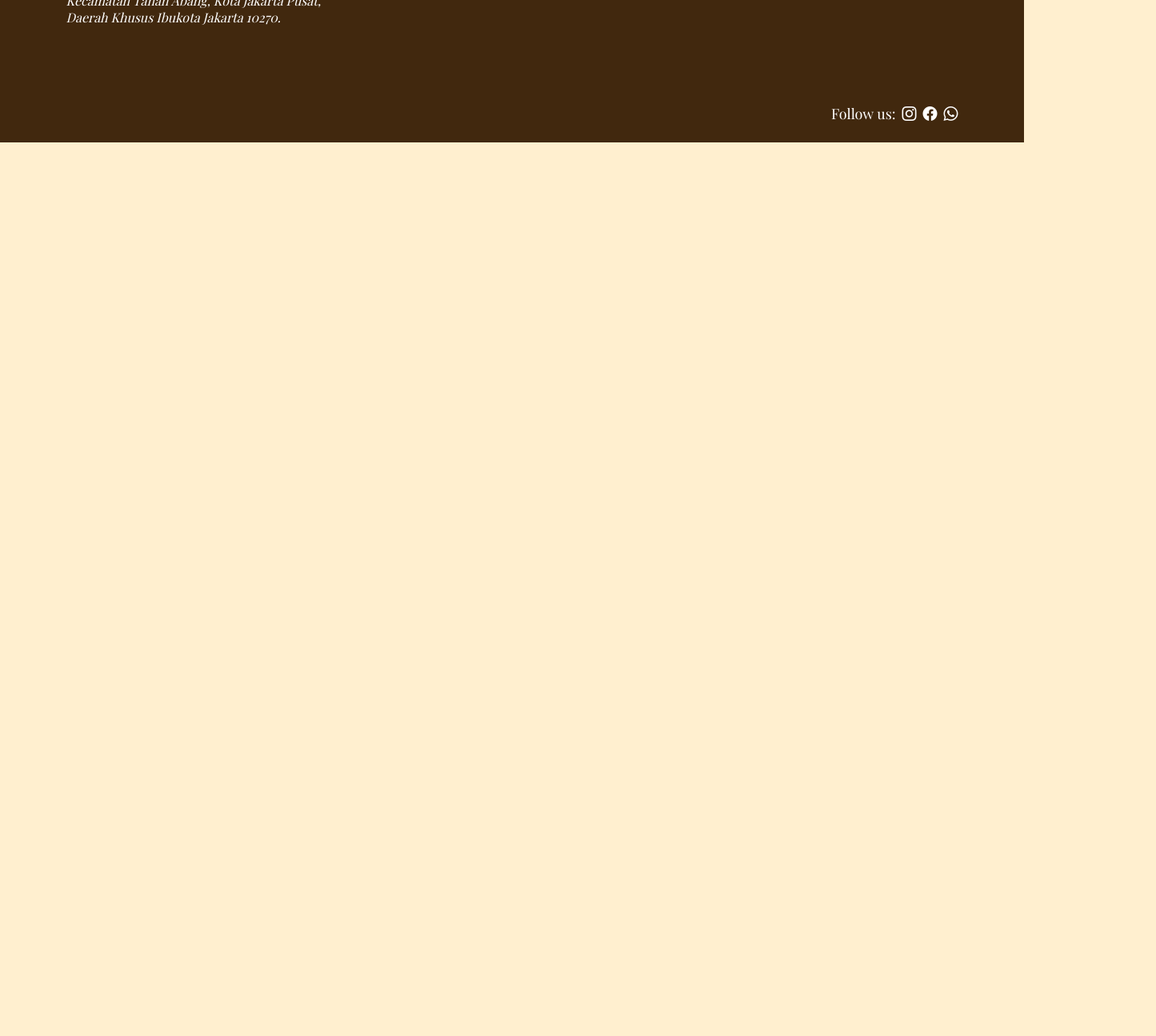
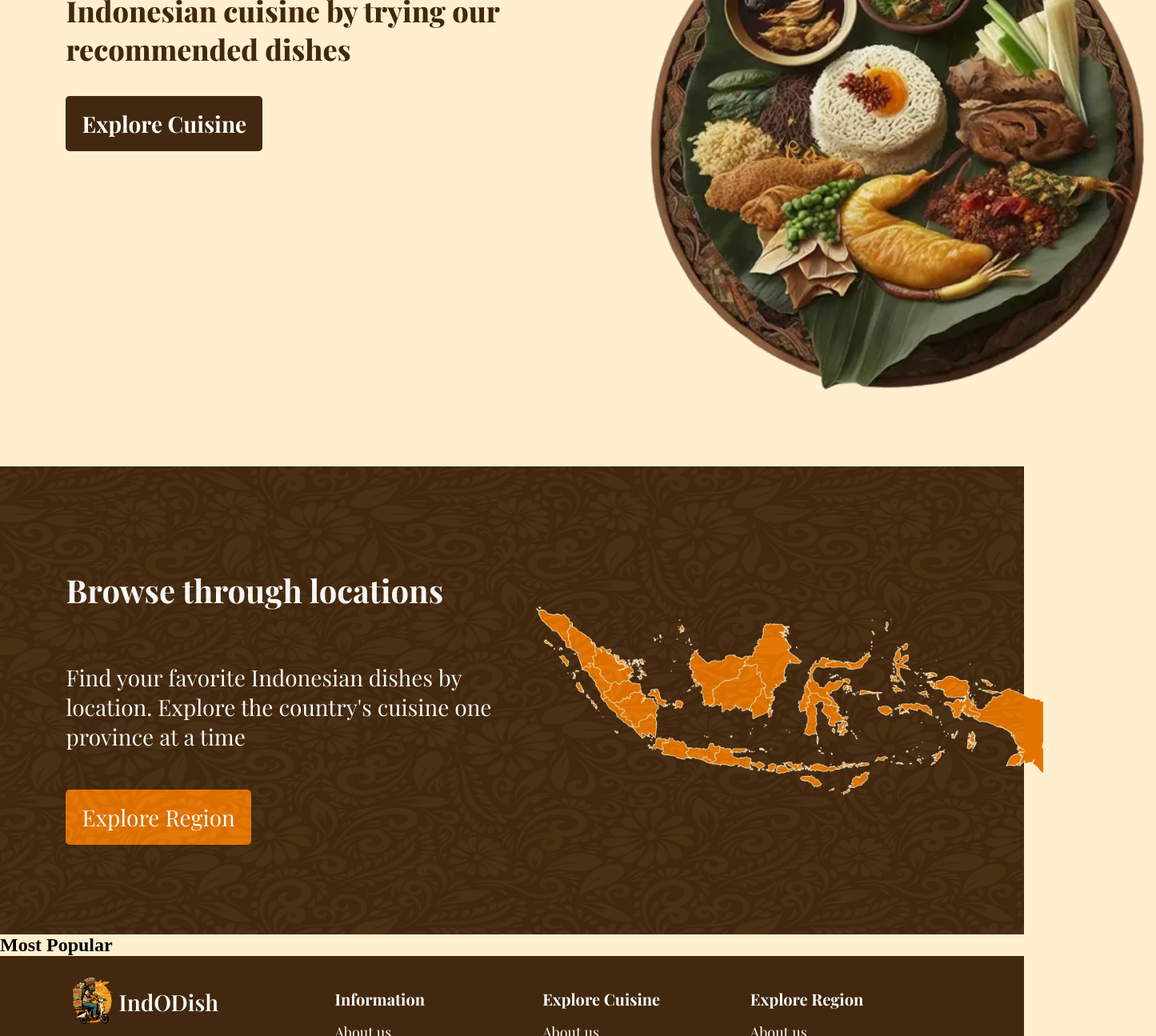
Before and after one commit to JugBones/indodish-frontend, a Next.js app: page / in a window 1280 px wide. Shown: the part 320-1615 px from the top of the page at 80% size, 1445 px wide, since content can reach past the window. Before the commit the page ends 800 px from the top, so only its background shows below. Built offline with nearby package versions, Linux system fonts and the light colour scheme.

Commit message:
Add section to homepage

```diff
--- a/src/pages/index.tsx
+++ b/src/pages/index.tsx
@@ -1,7 +1,10 @@
 import Head from 'next/head';
 import Header from '@/sections/Header';
+import Footer from '@/sections/Footer';
+import Hero from '@/sections/Hero';
+import BrowseLocation from '@/sections/BrowseLocation';
+import MostPopular from '@/sections/MostPopular';
 import styles from '@/styles/pages/Home.module.scss';
-import Footer from '@/sections/Footer';
 
 export default function Home() {
   return (
@@ -13,6 +16,9 @@ export default function Home() {
         <link rel='icon' href='/favicon.ico' />
       </Head>
       <Header />
+      <Hero />
+      <BrowseLocation />
+      <MostPopular />
       <Footer />
     </>
   );
```
